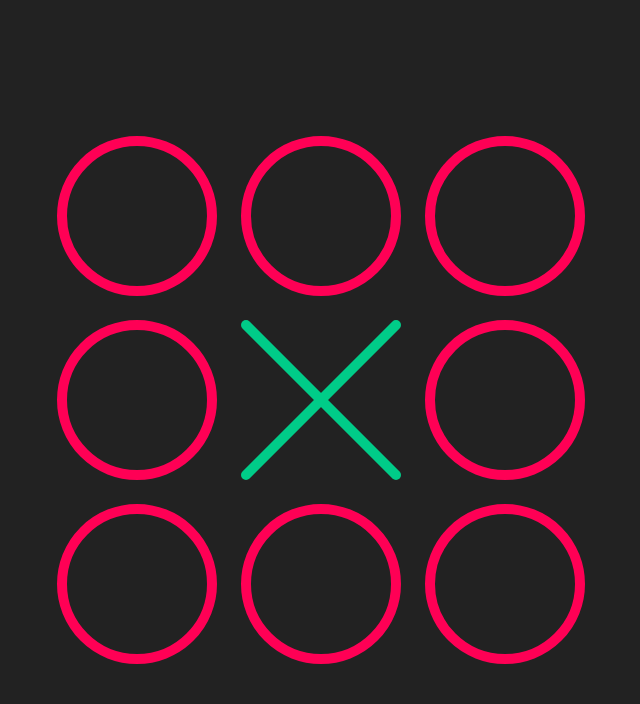
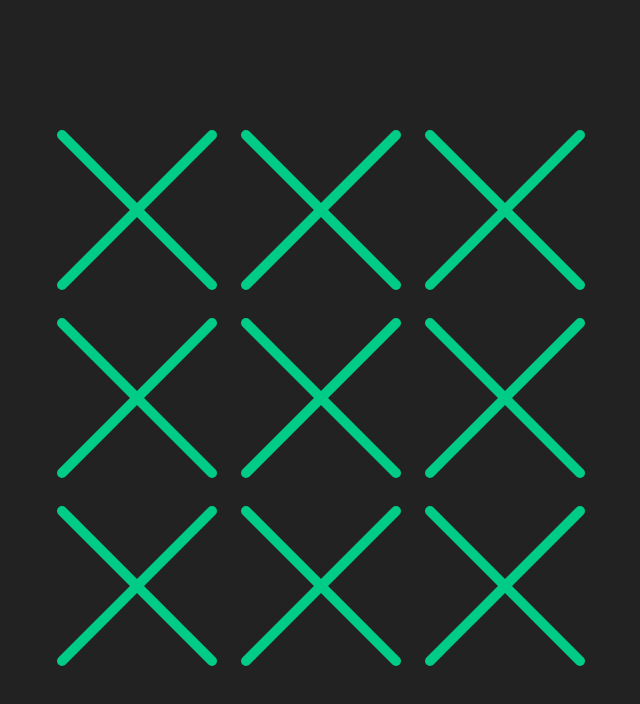
Before and after one commit to andersonszdc/My-3t, a React (Create React App) app: page / in a window 1280 px wide. Shown: the top 704 px of the page, without its empty margins (319-959 px from the left). Built offline with nearby package versions, Linux system fonts and the light colour scheme.

Commit message:
animate the components

```diff
--- a/src/App.css
+++ b/src/App.css
@@ -3,4 +3,6 @@
   grid-template-columns: repeat(3, 1fr);
   grid-template-rows: repeat(3, 1fr);
   gap: 24px;
+  min-width: 500px;
+  aspect-ratio: 1;
 }
--- a/src/App.tsx
+++ b/src/App.tsx
@@ -1,22 +1,48 @@
-import React from "react";
+import React, { useState } from "react";
 import "./App.css";
 import Circle from "./components/Circle";
 import X from "./components/X";
 
+export const draw = {
+  hidden: { pathLength: 0, opacity: 0 },
+  visible: {
+    pathLength: 1,
+    opacity: 1,
+    transition: {
+      duration: 1,
+    },
+  },
+};
+
+const spaces = [
+  { index: 1 },
+  { index: 2 },
+  { index: 3 },
+  { index: 4 },
+  { index: 5 },
+  { index: 6 },
+  { index: 7 },
+  { index: 8 },
+  { index: 9 },
+];
+
 function App() {
   return (
     <div className="App">
-      <Circle />
-      <Circle />
-      <Circle />
-      <Circle />
-      <X />
-      <Circle />
-      <Circle />
-      <Circle />
-      <Circle />
+      {spaces.map((data, index) => (
+        <Item key={index} data={data} />
+      ))}
     </div>
   );
 }
 
 export default App;
+
+const Item = ({ data }: any) => {
+  const [isClicked, setIsClicked] = useState(false);
+  return (
+    <div onClick={() => setIsClicked(true)}>
+      {(isClicked && <Circle />) || <X />}
+    </div>
+  );
+};
--- a/src/components/Circle.tsx
+++ b/src/components/Circle.tsx
@@ -1,10 +1,17 @@
 import React from "react";
 import { motion } from "framer-motion";
+import { draw } from "../App";
 
 const Circle = () => {
   return (
-    <motion.svg width="160" height="160" viewBox="0 0 160 160">
-      <motion.circle r="75" cx="80" cy="80" stroke="#ff0055" />
+    <motion.svg
+      width="160"
+      height="160"
+      viewBox="0 0 160 160"
+      initial="hidden"
+      animate="visible"
+    >
+      <motion.circle r="75" cx="80" cy="80" stroke="#ff0055" variants={draw} />
     </motion.svg>
   );
 };
--- a/src/components/X.tsx
+++ b/src/components/X.tsx
@@ -1,11 +1,32 @@
 import React from "react";
 import { motion } from "framer-motion";
+import { draw } from "../App";
 
 const X = () => {
   return (
-    <motion.svg width="160" height="160" viewBox="0 0 160 160">
-      <motion.line x1="5" y1="5" x2="155" y2="155" stroke="#00cc88" />
-      <motion.line x1="5" y1="155" x2="155" y2="5" stroke="#00cc88" />
+    <motion.svg
+      width="160"
+      height="160"
+      viewBox="0 0 160 160"
+      initial="hidden"
+      animate="visible"
+    >
+      <motion.line
+        x1="5"
+        y1="5"
+        x2="155"
+        y2="155"
+        stroke="#00cc88"
+        variants={draw}
+      />
+      <motion.line
+        x1="5"
+        y1="155"
+        x2="155"
+        y2="5"
+        stroke="#00cc88"
+        variants={draw}
+      />
     </motion.svg>
   );
 };
```
Also changed, not shown: 1 other file (tests, documents, lock files or other folders).
